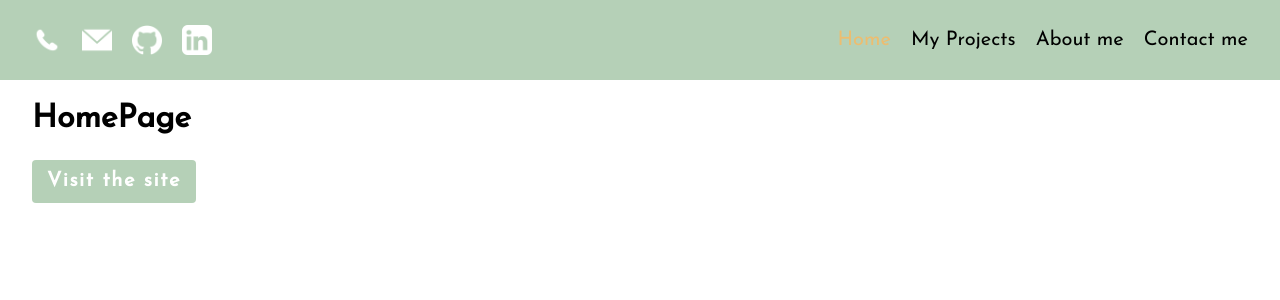
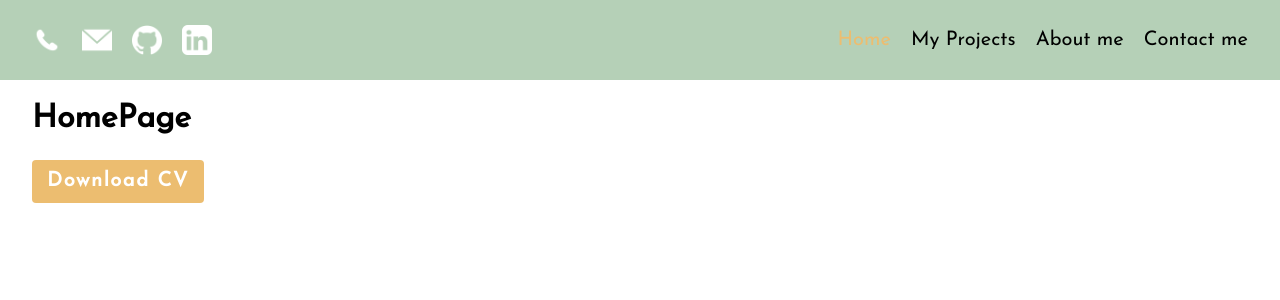
Before and after one commit to Eli421/elizabeth-portfolio, a React (Vite) app: page / in a window 1280 px wide. Shown: the top 300 px of the page. Built offline with nearby package versions, Linux system fonts and the light colour scheme.

Commit message:
002-small-testings

```diff
--- a/src/components/Button/Button.jsx
+++ b/src/components/Button/Button.jsx
@@ -1,6 +1,5 @@
 
 import React from 'react'
-import { useNavigate } from 'react-router-dom'
 import "./button.scss"
 
 const Button = ({bgColor, txColor, text, btnFunction}) => {
--- a/src/pages/home/HomePage.jsx
+++ b/src/pages/home/HomePage.jsx
@@ -11,8 +11,8 @@ export const HomePage = () => {
     <>
       <h1>HomePage</h1>
       <Button
-        text= "Visit the site"
-        bgColor= "btn-primary"
+        text= "Download CV"
+        bgColor= "btn-secundary"
         txColor="white-text"
         btnFunction={callHelloWorld}
       />
```
